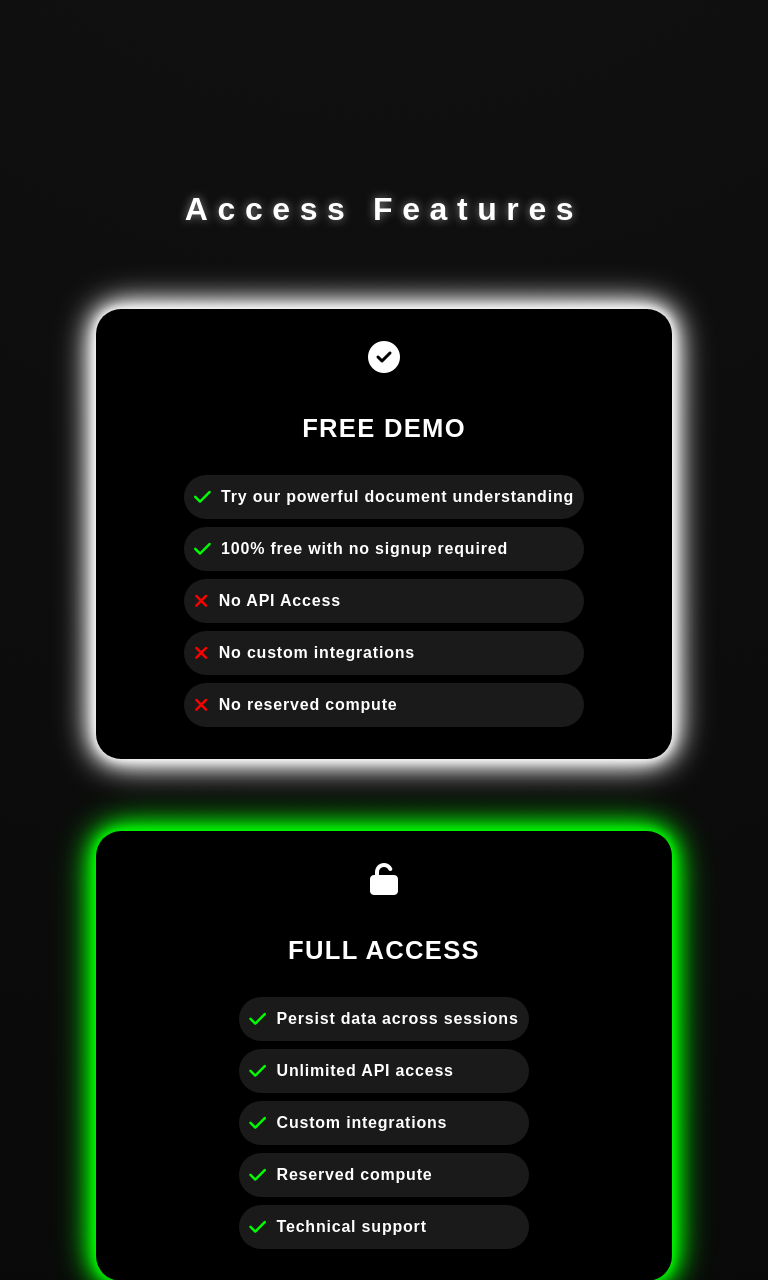
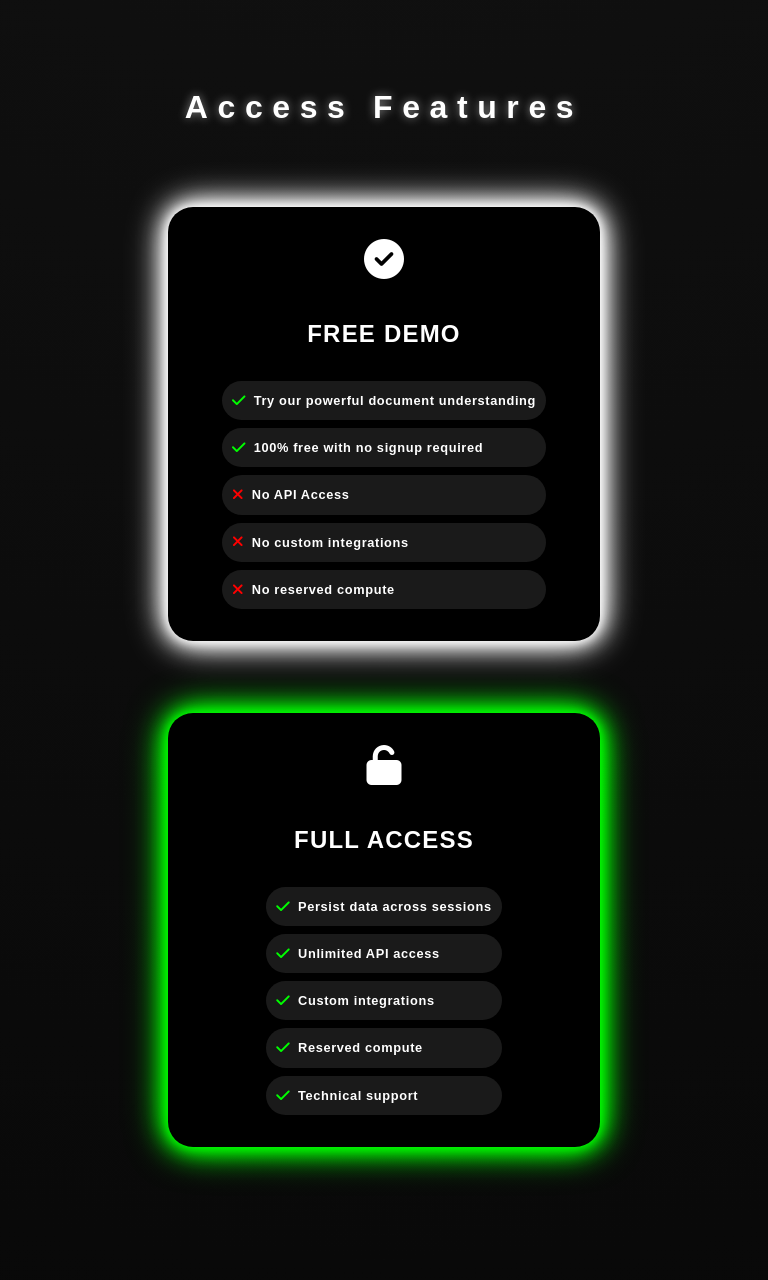
Before and after one commit to j0sephsasson/du-app, a Flask app: page / in a window 768 px wide; the page is wider, and only the part inside the window is pictured. Shown: the part 4000-5280 px from the top of that part. Run offline with Flask 3, Linux system fonts and the light colour scheme; parts of the project's set-up code (start-up, migrations or seed data) failed here and were passed over; some libraries are stand-ins or nearby versions.

Commit message:
updated medium width responsive styling

```diff
--- a/static/css/styles.css
+++ b/static/css/styles.css
@@ -359,7 +359,7 @@ HERO SECTION // GENERAL
     box-shadow: 0 0 20px rgba(255, 255, 255, 0.2);
     /* Subtle white glow */
     text-align: left;
-    width: 540px;
+    width: 500px;
     padding: 2em;
     transition: opacity 0.5s ease, transform 0.5s ease, box-shadow 0.5s ease;
     /* Add shadow to transition */
@@ -479,6 +479,12 @@ HERO SECTION // GENERAL
         bottom: auto;
         left: auto;
         transform: none;
+    }
+}
+
+@media (min-width: 768px) and (max-width: 1023px) {
+    .case-card {
+      width: 450px;
     }
 }
 
@@ -1119,6 +1125,37 @@ HERO SECTION // GENERAL
     }
 }
 
+@media (min-width: 768px) and (max-width: 1024px) {
+    .card-icon,
+    .card-icon-full {
+        font-size: 2.5em;
+    }
+
+    .card-title {
+        font-size: 1.5em;
+    }
+
+    .relative {
+        width: 75%;
+        height: auto;
+        min-height: 400px;
+        padding: 2em 1em;
+        overflow: visible;
+        margin-bottom: 2em;
+    }
+
+    .feature-item {
+        font-size: 0.8em;
+        line-height: 1.5;
+    }
+
+    .feature-active,
+    .feature-inactive {
+        font-size: 1.2em;
+    }
+  }
+
+
 @keyframes glow {
     0% {
         box-shadow: 0 0 5px #0f0, 0 0 10px #0f0, 0 0 15px #0f0, 0 0 20px #0f0;
--- a/templates/index.html
+++ b/templates/index.html
@@ -28,14 +28,14 @@
         <button class="cursor-pointer text-lg md:text-2xl" onclick="goToHome()">
             <div class="text-white">Superdocs.AI</div>
         </button>
-        <div class="hidden md:flex gap-6 mr-4">
+        <div class="hidden lg:flex gap-6 mr-4">
             <a href="#services">Services</a>
             <a href="#about">About</a>
             <a href="#demo">Demo</a>
             <a href="#features">Features</a>
-            <a href="#">Request Full Access</a>
+            <a href="#openModal">Request Full Access</a>
         </div>
-        <button class="md:hidden" id="hamburger">
+        <button class="lg:hidden" id="hamburger">
             <svg xmlns="http://www.w3.org/2000/svg" fill="none" viewBox="0 0 24 24" stroke="currentColor"
                 class="w-6 h-6">
                 <path stroke-linecap="round" stroke-linejoin="round" stroke-width="2" d="M4 6h16M4 12h16m-7 6h7"></path>
@@ -89,7 +89,7 @@
     </section>
 
 
-    <section class="pb-20 pt-40 text-white use-cases-section" id="about">
+    <section class="pb-20 pt-60 text-white use-cases-section" id="about">
         <div class="container mx-auto px-4 text-center">
             <h2 class="text-4xl font-bold text-center custom-h2">How it Works</h2>
             <div class="timeline mt-10">
@@ -181,7 +181,8 @@
     </section>
 
     <section
-        class="flex flex-col pb-10 sm:pb-20 md:pb-30 lg:pb-40 pt-40 items-center justify-center m-auto max-w-screen-xl w-3/4 md:pb-16 lg:pb-24 xl:pb-32 2xl:pb-40" id="features">
+        class="flex flex-col pb-10 sm:pb-20 md:pb-30 lg:pb-40 pt-40 items-center justify-center m-auto max-w-screen-xl w-3/4 md:pb-16 lg:pb-24 xl:pb-32 2xl:pb-40"
+        id="features">
         <h2 class="text-4xl font-bold text-center custom-h2 pb-20">Access Features</h2>
         <div class="grid grid-cols-2 gap-10 justify-items-center w-full access-feature-grid">
             <div
```
